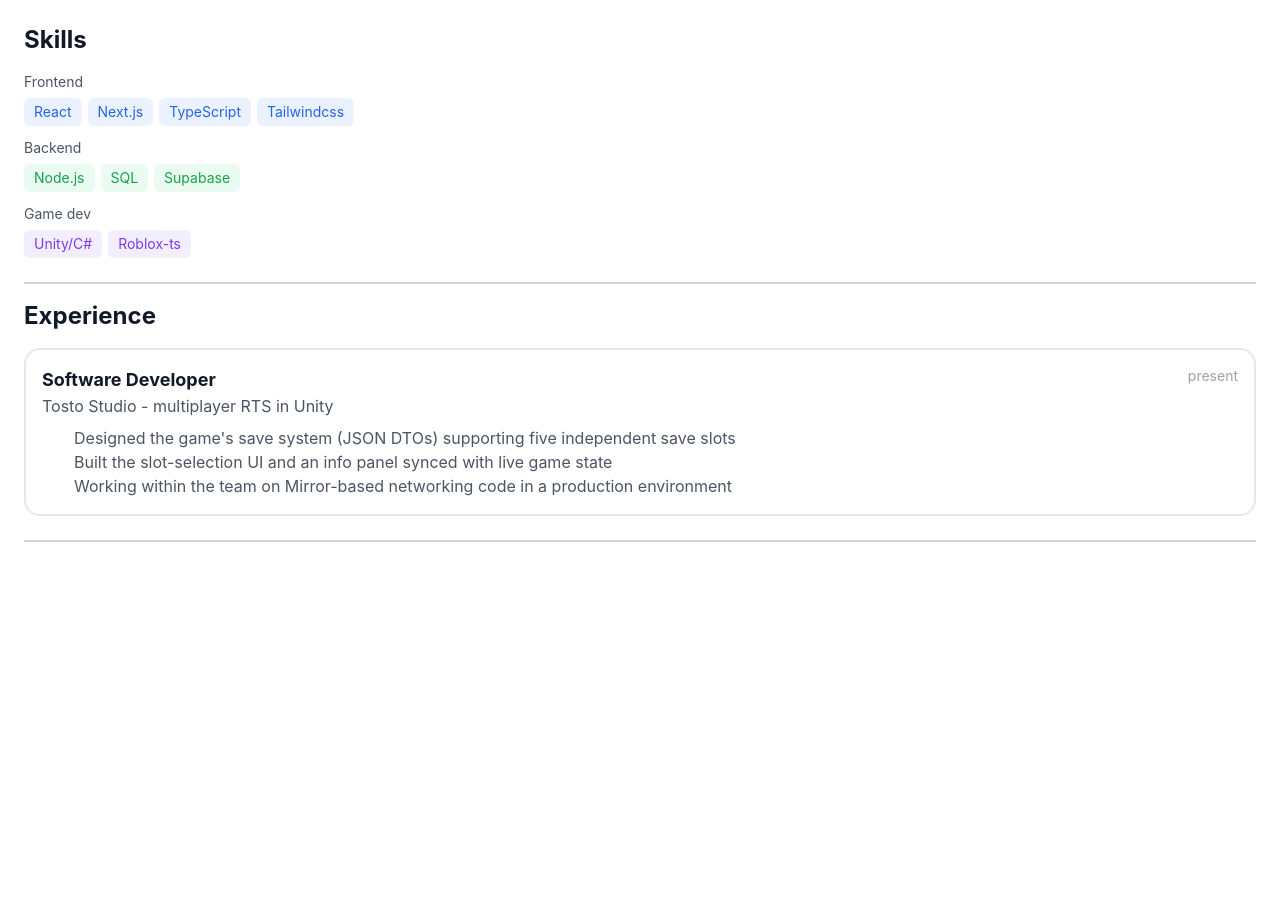
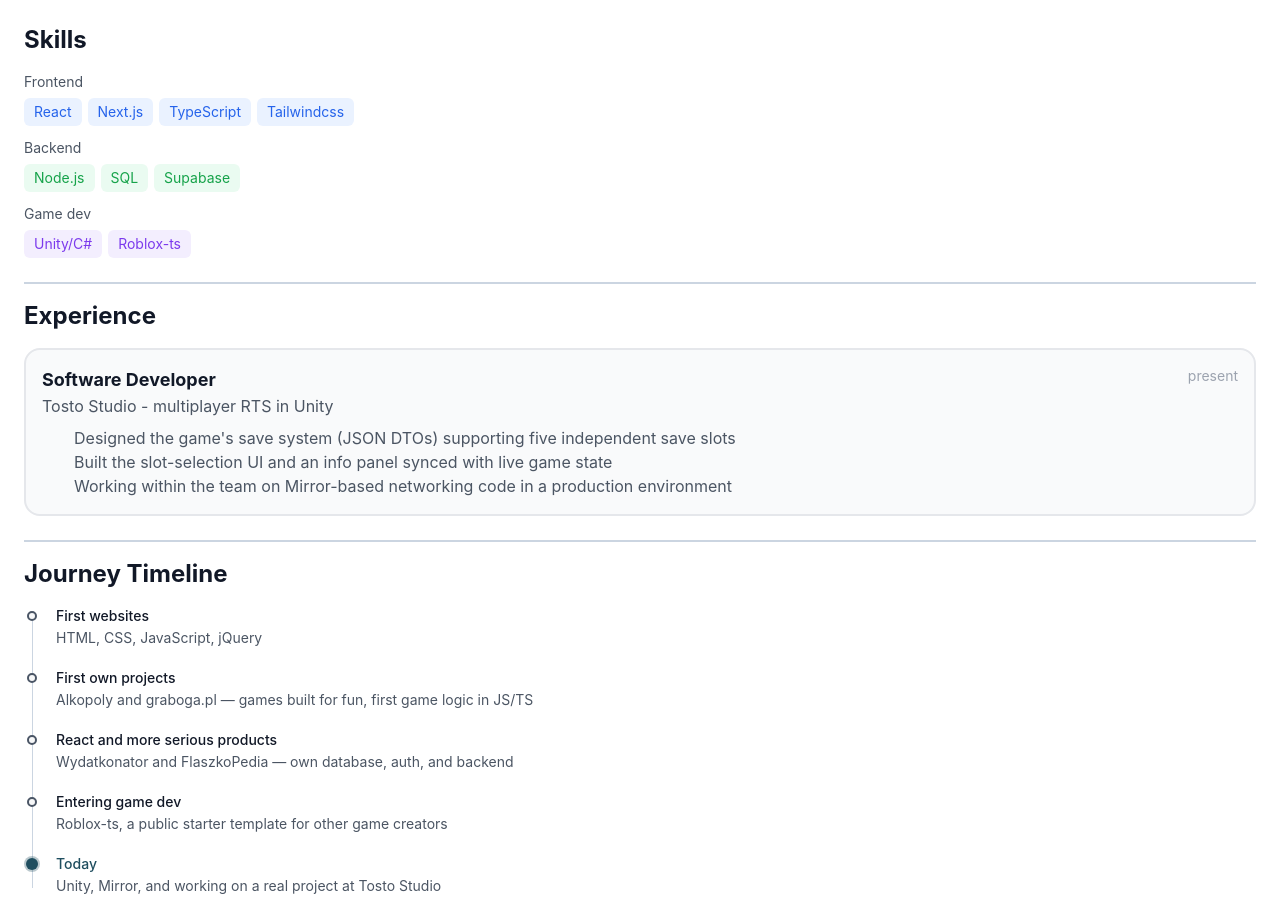
Before and after one commit to KondyKox/Portfolio, a React (Vite) app: page / in a window 1280 px wide. Before the commit the page ends 800 px from the top, so only its background shows below. Built offline with nearby package versions, Linux system fonts and the light colour scheme.

Commit message:
feat: journey timeline

```diff
--- a/src/App.tsx
+++ b/src/App.tsx
@@ -1,4 +1,5 @@
 import ExperienceSection from "./components/ExperienceSection";
+import JourneyTimeline from "./components/JourneyTimeline";
 import SkillsSection from "./components/SkillsSection";
 
 function App() {
@@ -6,6 +7,7 @@ function App() {
     <main className="bg-surface-0 text-text-primary flex flex-col gap-4 min-h-screen p-4 md:p-6">
       <SkillsSection />
       <ExperienceSection />
+      <JourneyTimeline />
     </main>
   );
 }
--- a/src/components/ExperienceSection.tsx
+++ b/src/components/ExperienceSection.tsx
@@ -2,7 +2,7 @@ const ExperienceSection = () => {
   return (
     <section className="border-section">
       <h3 className="section-header">Experience</h3>
-      <div className="border-border rounded-2xl border-2 p-4">
+      <div className="border-border rounded-2xl border-2 p-4 bg-surface-2">
         <div className="flex justify-between">
           <h4 className="text-lg font-bold">Software Developer</h4>
           <span className="text-sm text-text-muted">present</span>
--- /dev/null
+++ b/src/components/JourneyTimeline.tsx
@@ -0,0 +1,40 @@
+import { journey } from "../constants/journey";
+
+const JourneyTimeline = () => {
+  return (
+    <section>
+      <h3 className="section-header">Journey Timeline</h3>
+
+      <div className="relative">
+        <div className="absolute left-2 top-2 bottom-2 w-px bg-border-strong" />
+
+        <div className="space-y-5">
+          {journey.map((item) => (
+            <div key={item.title} className="relative pl-8">
+              <span className="absolute left-0 top-0.5 w-4 h-4 flex items-center justify-center">
+                <span
+                  className={
+                    item.current
+                      ? "w-3 h-3 rounded-full bg-fill-accent ring-2 ring-fill-accent/30"
+                      : "w-2.5 h-2.5 rounded-full bg-surface-1 border-2 border-gray-600"
+                  }
+                />
+              </span>
+
+              <p
+                className={`text-sm font-medium ${item.current ? "text-text-accent" : "text-text-primary"}`}
+              >
+                {item.title}
+              </p>
+              <p className="text-sm text-text-secondary mt-0.5">
+                {item.description}
+              </p>
+            </div>
+          ))}
+        </div>
+      </div>
+    </section>
+  );
+};
+
+export default JourneyTimeline;
--- /dev/null
+++ b/src/constants/journey.ts
@@ -0,0 +1,28 @@
+type TimelineItem = {
+  title: string;
+  description: string;
+  current?: boolean;
+};
+
+export const journey: TimelineItem[] = [
+  { title: "First websites", description: "HTML, CSS, JavaScript, jQuery" },
+  {
+    title: "First own projects",
+    description:
+      "Alkopoly and graboga.pl — games built for fun, first game logic in JS/TS",
+  },
+  {
+    title: "React and more serious products",
+    description:
+      "Wydatkonator and FlaszkoPedia — own database, auth, and backend",
+  },
+  {
+    title: "Entering game dev",
+    description: "Roblox-ts, a public starter template for other game creators",
+  },
+  {
+    title: "Today",
+    description: "Unity, Mirror, and working on a real project at Tosto Studio",
+    current: true,
+  },
+];
--- a/src/index.css
+++ b/src/index.css
@@ -24,10 +24,6 @@
   --color-text-tint-green: #16a34a; /* backend */
   --color-bg-tint-violet: #f3eefe;
   --color-text-tint-violet: #7c3aed; /* game dev */
-
-  /* spacing/radius */
-  --radius: 8px;
-  --radius-lg: 12px;
 }
 
 /* Dark mode – media query */
```
